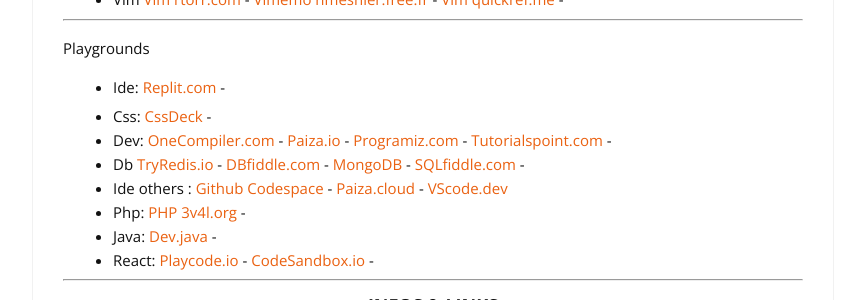
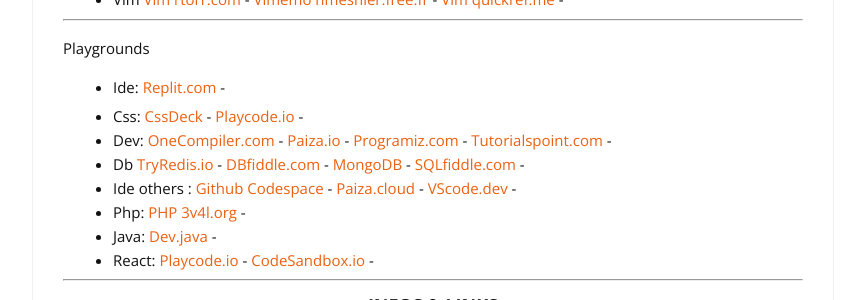
Before and after one commit to cylmat/cylmat.github.io, a Jekyll site: the page built from _pages/USEFUL.md, in a window 1280 px wide and 900 px high, scrolled down 968 px. Shown: the part 154-454 px from the top of the window, without its empty margins (207-1072 px from the left). Built offline with Jekyll 4.4.1, drawn with Linux system fonts in a browser that asks for light colours; nearby versions of some CDN libraries.

Commit message:
Update USEFUL.md

```diff
--- a/_pages/USEFUL.md
+++ b/_pages/USEFUL.md
@@ -53,10 +53,10 @@
 Playgrounds
 - Ide: [Replit.com](https://replit.com/~) -
 
-* Css: [CssDeck](https://cssdeck.com/) -
+* Css: [CssDeck](https://cssdeck.com/) - [Playcode.io](https://playcode.io/css) -
 * Dev: [OneCompiler.com](https://onecompiler.com) - [Paiza.io](https://paiza.io/en) - [Programiz.com](https://www.programiz.com/python-programming/online-compiler) - [Tutorialspoint.com](https://www.tutorialspoint.com/codingground.htm) -
 * Db [TryRedis.io](https://try.redis.io) - [DBfiddle.com](https://www.db-fiddle.com) - [MongoDB](https://mongoplayground.net) - [SQLfiddle.com](http://sqlfiddle.com) -
-* Ide others : [Github Codespace](https://github.com/codespaces) - [Paiza.cloud](https://paiza.cloud) - [VScode.dev](https://vscode.dev)
+* Ide others : [Github Codespace](https://github.com/codespaces) - [Paiza.cloud](https://paiza.cloud) - [VScode.dev](https://vscode.dev) -
 * Php: [PHP 3v4l.org](https://3v4l.org) -
 * Java: [Dev.java](https://dev.java/playground) -
 * React: [Playcode.io](https://playcode.io/react) - [CodeSandbox.io](https://codesandbox.io/s) -
```
